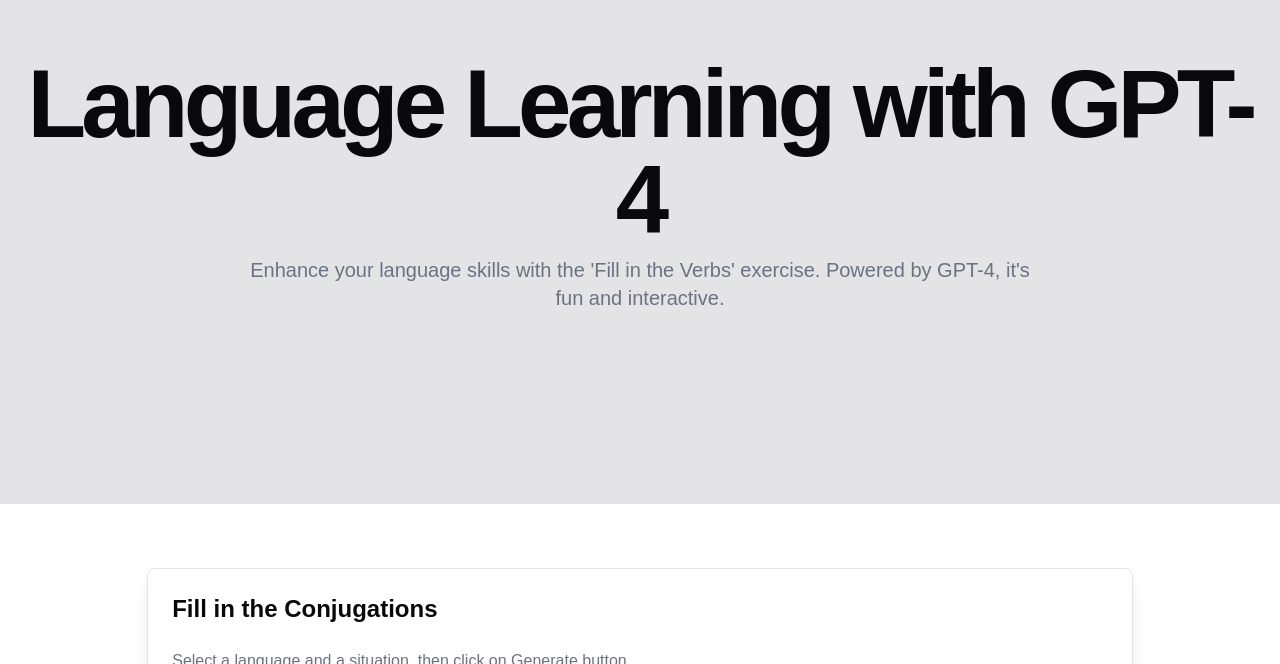
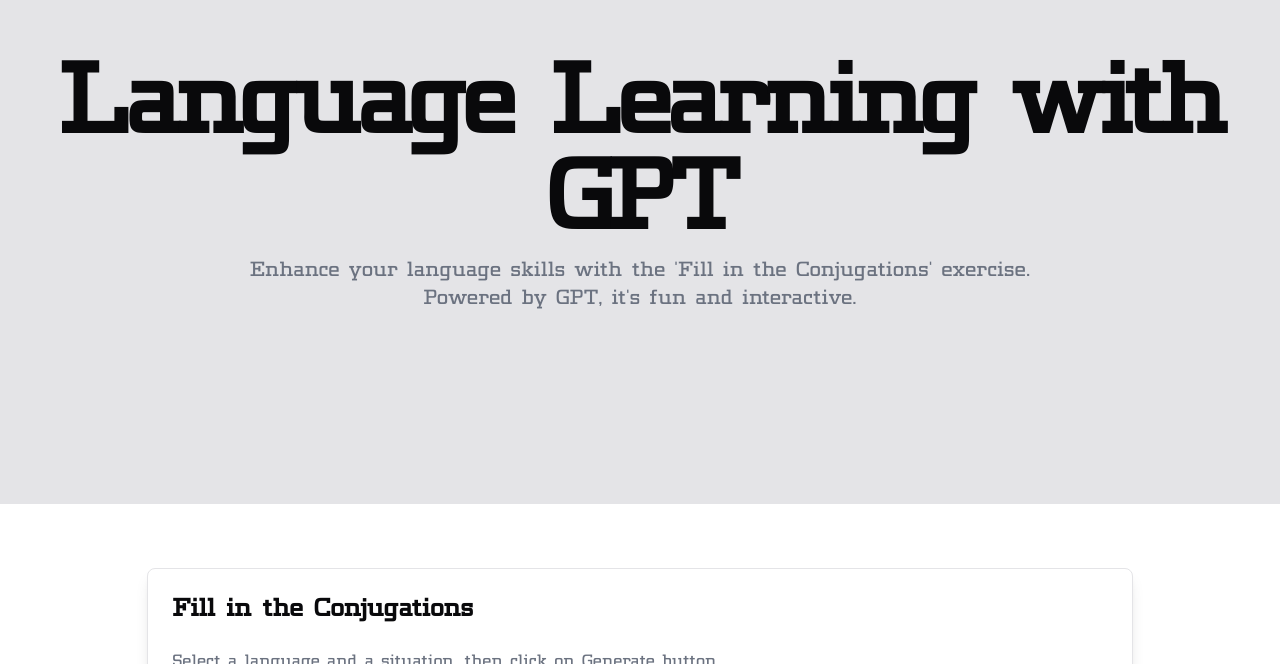
Before and after one commit to vravi-li/ai-language-assistant, a Next.js app: page / in a window 1280 px wide. Shown: the part 136-800 px from the top of the page. Built offline with nearby package versions, Linux system fonts and the light colour scheme; a web font is replaced by a local one.

Commit message:
changed font + minor edits

```diff
--- a/app/layout.js
+++ b/app/layout.js
@@ -4,16 +4,17 @@
 
 const inter = Inter({ subsets: ["latin"] });
 const madeGentle = localFont({ src: "../fonts/made-gentle.otf" });
+const meteoraDemo = localFont({ src: "../fonts/MeteoraDemo.ttf" });
 
 export const metadata = {
   title: "AI Language Learning Assitant",
-  description: "Language learning assistant powered by GPT-4",
+  description: "Language learning assistant powered by GPT",
 };
 
 export default function RootLayout({ children }) {
   return (
     <html lang="en">
-      <body className={madeGentle.className}>{children}</body>
+      <body className={meteoraDemo.className}>{children}</body>
     </html>
   );
 }
--- a/components/ui/Hero.jsx
+++ b/components/ui/Hero.jsx
@@ -5,11 +5,11 @@
         <div className="flex flex-col items-center space-y-4 text-center">
           <div className="space-y-2">
             <h1 className="text-5xl font-bold tracking-tighter sm:text-6xl md:text-7xl lg:text-8xl/none">
-              Language Learning with GPT-4
+              Language Learning with GPT
             </h1>
             <p className="mx-auto max-w-[800px] text-gray-500 md:text-xl dark:text-gray-400">
-              Enhance your language skills with the 'Fill in the Verbs'
-              exercise. Powered by GPT-4, it's fun and interactive.
+              Enhance your language skills with the 'Fill in the Conjugations'
+              exercise. Powered by GPT, it's fun and interactive.
             </p>
           </div>
         </div>
```
Also changed, not shown: fonts/MeteoraDemo.ttf (added), 1 other file (tests, documents, lock files or other folders).
